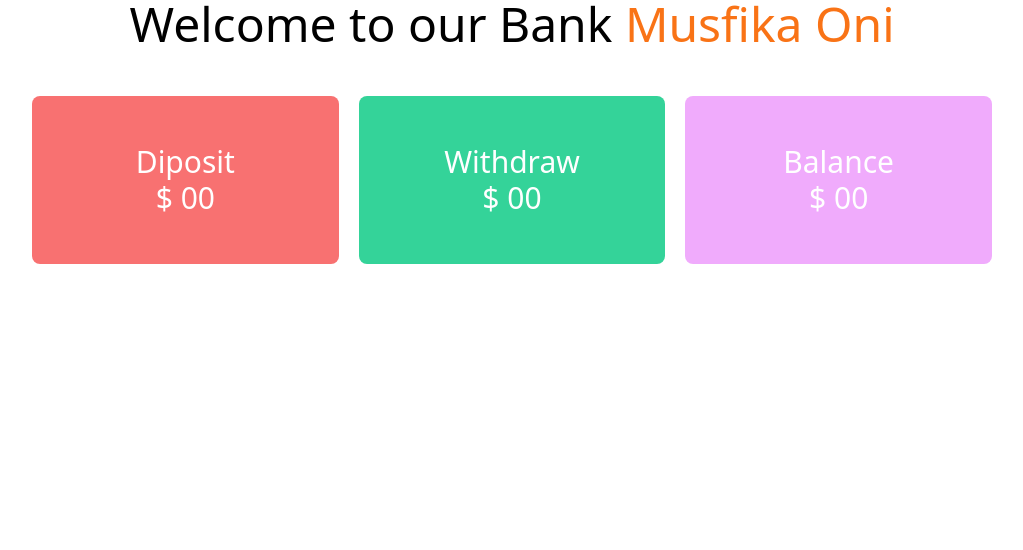
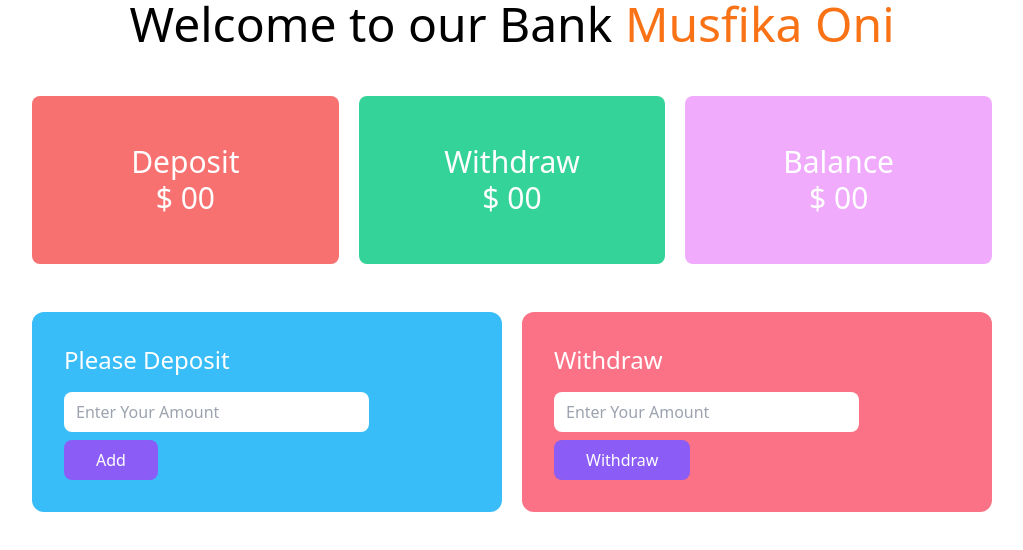
Before and after one commit to musfikaoni/BD-Simple-Bank-Website, a plain HTML site: page dashboard.html in a window 1280 px wide. Shown: the whole page, without its empty margins (128-1151 px from the left). Drawn offline with nearby package versions, Linux system fonts and the light colour scheme.

Commit message:
withdraw & deposit section

```diff
--- a/dashboard.html
+++ b/dashboard.html
@@ -11,23 +11,40 @@
     <!--amount section start-->
     <section class="mt-12">
         <div class="grid grid-cols-3 gap-5 w-9/12 mx-auto ">
-            <div class="diposit-field bg-red-400 text-center p-12 rounded-lg">
-                <h4 class="text-3xl text-white">Diposit</h4>
+            <div id="deposit-field" class="bg-red-400 text-center p-12 rounded-lg">
+                <h4 class="text-3xl text-white">Deposit</h4>
                 <h3 class="text-3xl text-white">$ <span>00</span></h3>
             </div>
-            <div class="withdraw-field bg-emerald-400 text-center p-12 rounded-lg">
+            <div id="withdraw-field" class=" bg-emerald-400 text-center p-12 rounded-lg">
                 <h4 class="text-3xl text-white">Withdraw</h4>
                 <h3 class="text-3xl text-white">$ <span>00</span></h3>
             </div>
-            <div class="balance-field bg-fuchsia-300 text-center p-12 rounded-lg">
+            <div id="balance-field" class=" bg-fuchsia-300 text-center p-12 rounded-lg">
                 <h4 class="text-3xl text-white">Balance</h4>
                 <h3 class="text-3xl text-white">$ <span>00</span></h3>
             </div>
         </div>
     </section>
     <!--amount section end-->
-    <!-- diposit section start -->
-
-    <!-- diposit section end -->
+    <!-- withdraw & deposit section start -->
+    <section class="mt-12">
+        <div class="grid grid-cols-2 gap-5 w-9/12 mx-auto">
+            <div class="p-8 rounded-xl bg-sky-400">
+                <h3 class="text-2xl mb-4 text-white">Please Deposit</h3>
+                <div>
+                    <input class="w-9/12 block mb-2 px-3 rounded-lg p-2" type="text" placeholder="Enter Your Amount" id="deposit-area">
+                    <button class="bg-violet-500 px-8 py-2 text-white font-medium rounded-lg hover:bg-violet-600" id="btn-deposit">Add</button>
+                </div>
+            </div>
+            <div class="p-8 rounded-xl bg-rose-400">
+                <h3 class="text-2xl mb-4 text-white">Withdraw</h3>
+                <div>
+                    <input class="w-9/12 block mb-2 px-3 rounded-lg p-2" type="text" placeholder="Enter Your Amount" id="withdraw">
+                    <button class="bg-violet-500 px-8 py-2 text-white font-medium rounded-lg hover:bg-violet-600" id="btn-withdraw">Withdraw</button>
+                </div>
+            </div>
+        </div>
+    </section>
+    <!-- withdraw & diposit section end -->
 </body>
 </html>
```
Also changed, not shown: dash.js (added, +7 -0 lines).
